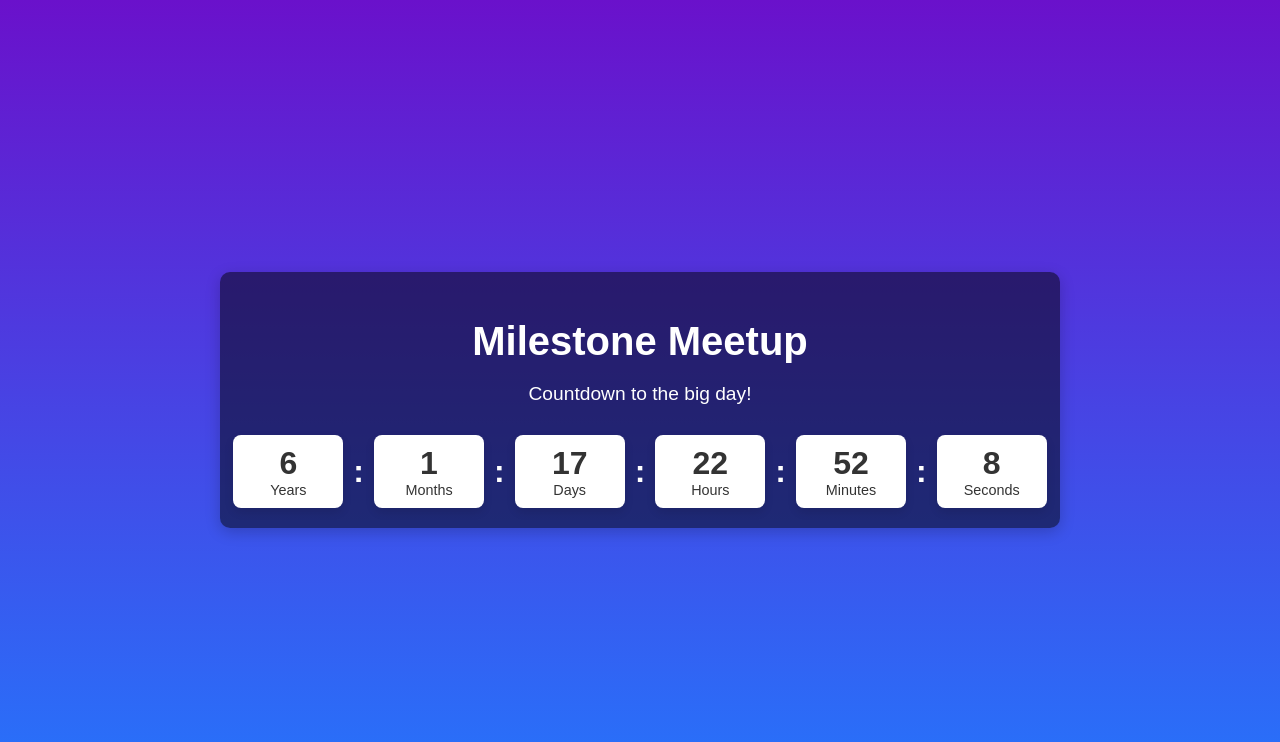
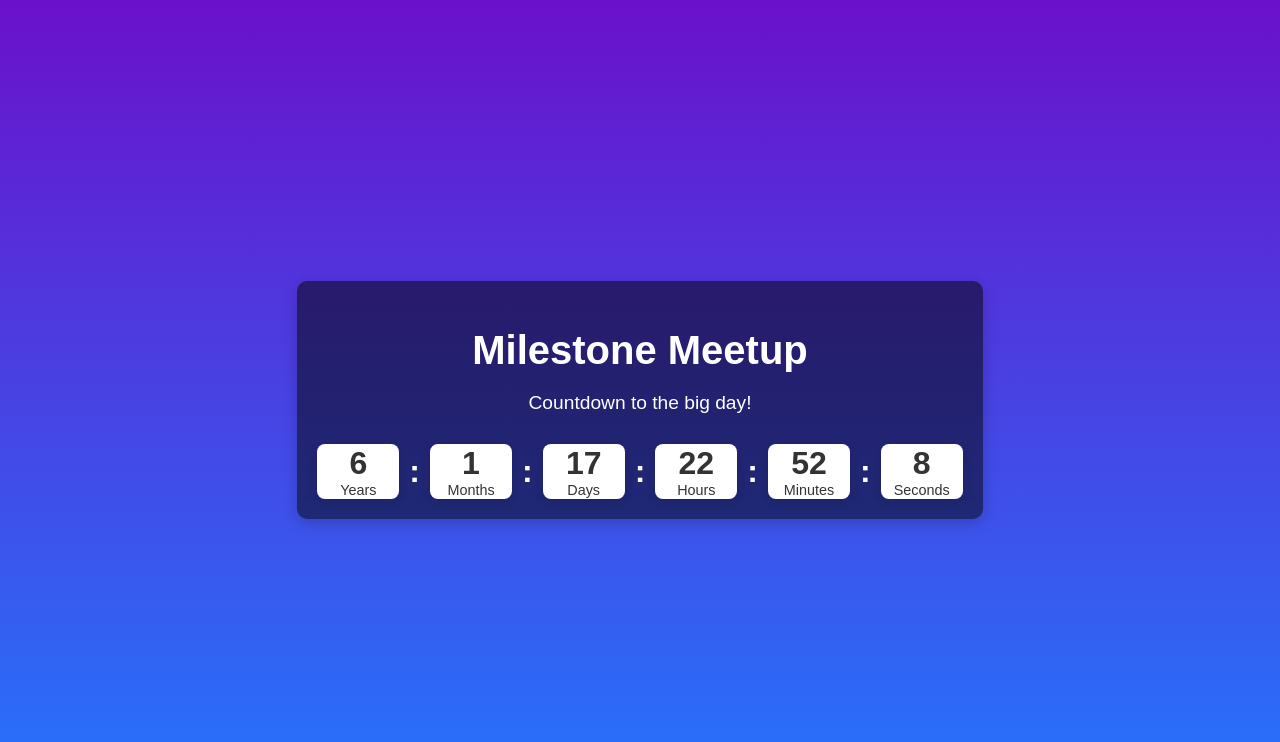
Before and after one commit to Nikhildvloper/Milestone-Meetup, a plain HTML site: page index.html in a window 1280 px wide. Drawn offline with Linux system fonts and the light colour scheme.

Commit message:
Update styles.css

```diff
--- a/styles.css
+++ b/styles.css
@@ -39,7 +39,7 @@ h1 {
 .time-box {
   background: #fff;
   color: #333;
-  padding: 10px 15px;
+  padding: 1px 1px;
   border-radius: 8px;
   min-width: 80px;
   text-align: center;
```
